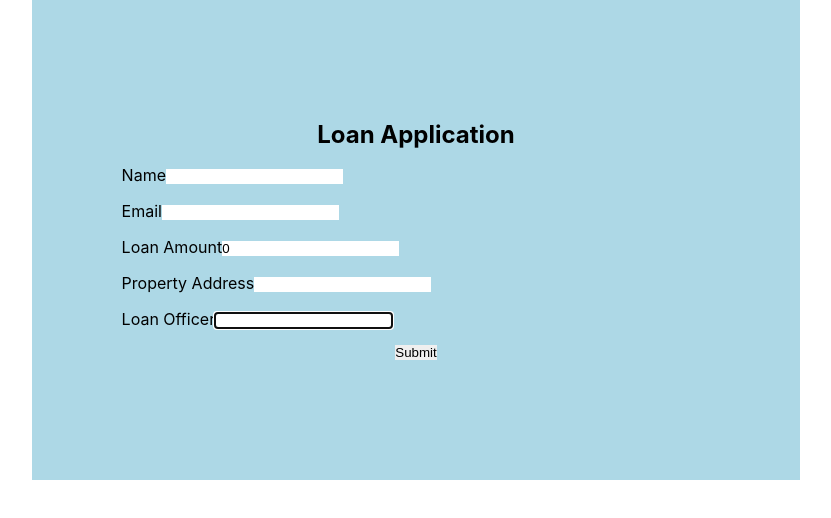
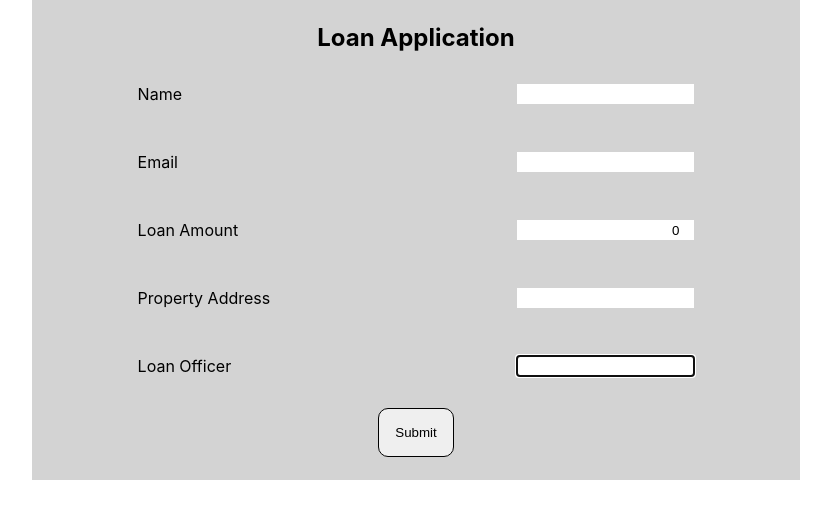
Before and after one commit to CheoR/built, a React (Create React App) app: page /loan-application in a window 1280 px wide. Shown: the top 518 px of the page, without its empty margins (224-1055 px from the left). Built offline with nearby package versions, Linux system fonts and the light colour scheme.

Commit message:
fix: form renders. Hot reload works when Typescript service dies.

```diff
--- a/src/components/forms/Form.tsx
+++ b/src/components/forms/Form.tsx
@@ -108,7 +108,7 @@ export const Form = () => {
           />
         </div>
       </fieldset>
-      <button type="submit">
+      <button className="btn__submit" type="submit">
         Submit
       </button>
     </form>
--- a/src/components/forms/form.css
+++ b/src/components/forms/form.css
@@ -1,8 +1,5 @@
-* {
-  border: 1px solid red;
-}
 .appForm {
-  background: lightblue;
+  background: lightgray;
   height: 60%;
   width: 60%;
   margin: 0 auto;
@@ -17,10 +14,20 @@
 
 fieldset {
   width: 80%;
+  padding: 1rem;
+}
+
+fieldset > div {
   display: flex;
   justify-content: space-between;
 }
 
-.form-group {
-  width: 100%;
+button[type="submit"] {
+  padding: 1rem;
+  border-radius: 10px;
+  border: 1px solid black;
 }
+
+.form-control {
+  text-align: right;
+}
```
